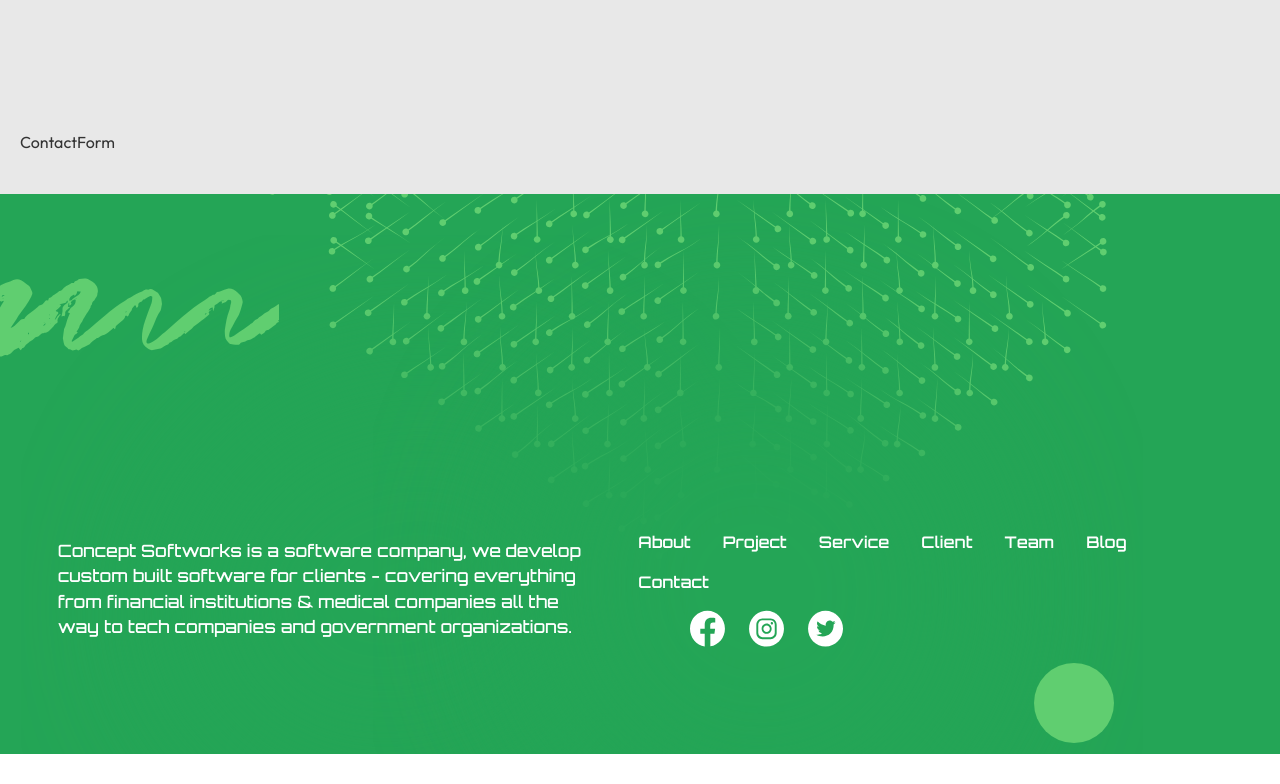
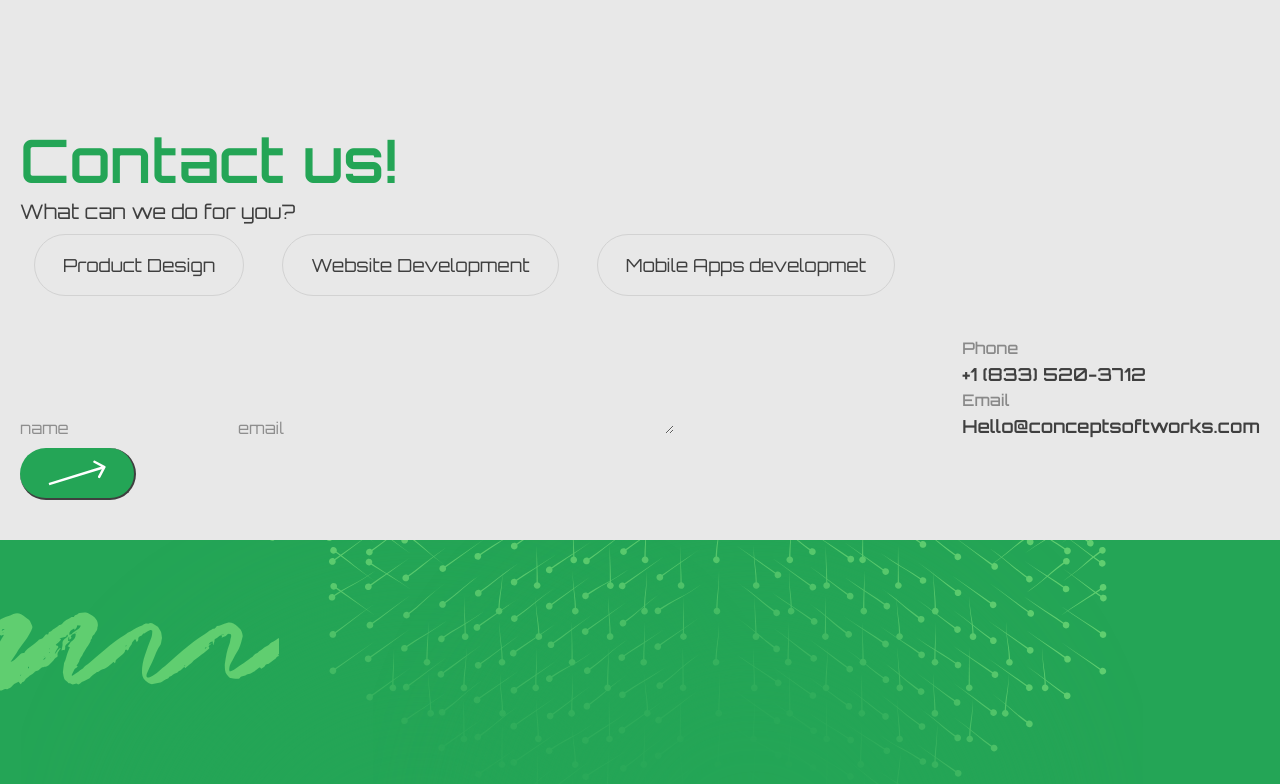
Before and after one commit to chiscookeke11/Team-Codex-website, a React (Vite) app: page / in a window 1280 px wide. Shown: the part 2236-3020 px from the top of the page. Before the commit the page ends 2990 px from the top, so only its background shows below. Built offline with nearby package versions, Linux system fonts and the light colour scheme.

Commit message:
contact section

```diff
--- a/src/components/ContactForm.jsx
+++ b/src/components/ContactForm.jsx
@@ -1,8 +1,51 @@
 import React from 'react'
+import arrow from  "../assets/button-arrow.svg"
 
 const ContactForm = () => {
   return (
-    <div className='w-full px-5 py-5 ' >ContactForm</div>
+    <div className='contact-form w-full px-5 py-5 ' >
+      <form  className='flex flex-col gap-2 items-start ' >
+        <h1 className='text-[#24A556] font-semibold text-6xl  ' >Contact us!</h1>
+        <p className='text-[#3F3F3F] text-xl font-normal ' >What can we do for you?</p>
+        <div className='flex flex-row items-center justify-start w-full gap-2.5 ' >
+          <button type='button' className='border border-[#D2D2D2] text-lg px-7 py-4 rounded-[64px] mx-3.5 text-[#3F3F3F] cursor-pointer hover:bg-[#3F3F3F] hover:text-white transition duration-300 ease-in-out  ' >Product Design</button>
+          <button type='button' className='border border-[#D2D2D2] text-lg px-7 py-4 rounded-[64px] mx-3.5 text-[#3F3F3F] cursor-pointer hover:bg-[#3F3F3F] hover:text-white transition duration-300 ease-in-out  ' >Website Development</button>
+          <button type='button' className='border border-[#D2D2D2] text-lg px-7 py-4 rounded-[64px] mx-3.5 text-[#3F3F3F] cursor-pointer hover:bg-[#3F3F3F] hover:text-white transition duration-300 ease-in-out  '>Mobile Apps developmet</button>
+        </div>
+
+
+
+        <div className='w-full flex items-end justify-between flex-row mt-8 ' >
+          <div  >
+            <input type="text" placeholder='name'  />
+
+            <input type="email" name="" id="" placeholder='email' />
+
+            <textarea/>
+
+          </div>
+
+          <div>
+            <div>
+              <h2 className="text-[#898989] texx-lg font-medium " >Phone</h2>
+              <h1 className="text-[#3F3F3F] text-lg font-semibold " >+1 (833) 520-3712</h1>
+            </div>
+            <div>
+              <h2 className="text-[#898989] texx-lg font-medium ">Email</h2>
+              <h1  className="text-[#3F3F3F] text-lg font-semibold ">Hello@conceptsoftworks.com</h1>
+            </div>
+
+          </div>
+
+
+
+        </div>
+        <button type="button" className="bg-[#24A556] border-b-[2.5px] border-[#3F3F3F] border-r-[2.5px]  rounded-[280px] py-3 px-7 cursor-pointer group transition-all duration-300 ease-in-out " >
+          <img src={arrow} alt="" className="transform group-hover:rotate-[15deg] transition-all duration-300 ease-in-out" />
+           </button>
+      </form>
+
+    </div>
   )
 }
 
--- a/src/components/Footer.jsx
+++ b/src/components/Footer.jsx
@@ -8,7 +8,7 @@
 
 const Footer = () => {
   return (
-    <div className='footer w-full bg-[#24A556] text-[#FFFFFF] relative px-5 py-5 min-h-[70vh] flex items-center lg:items-end justify-center overflow-hidden ' >
+    <div className='footer w-full bg-[#24A556] text-[#FFFFFF] relative px-5 py-5 min-h-[60vh] flex items-center lg:items-end justify-center overflow-hidden ' >
 
 
 
--- a/src/index.css
+++ b/src/index.css
@@ -42,3 +42,6 @@
   background-position: top;
   font-family: 'Orbitron', sans-serif;
 }
+.contact-form{
+  font-family: 'Orbitron', sans-serif;
+}
```
Also changed, not shown: src/assets/button-arrow.svg (added).
